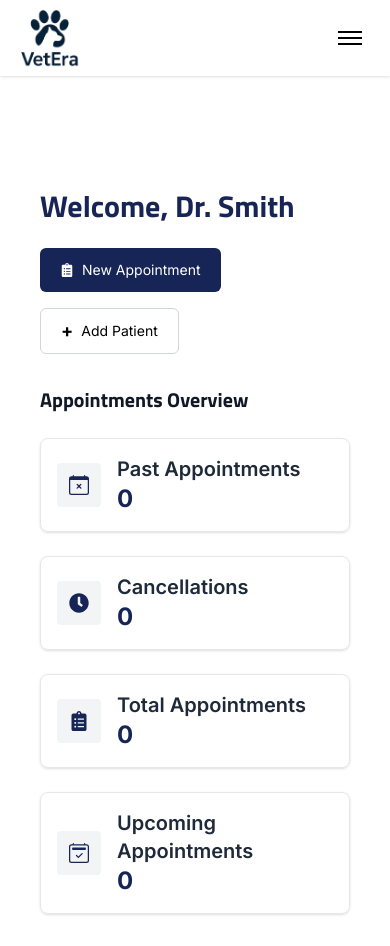
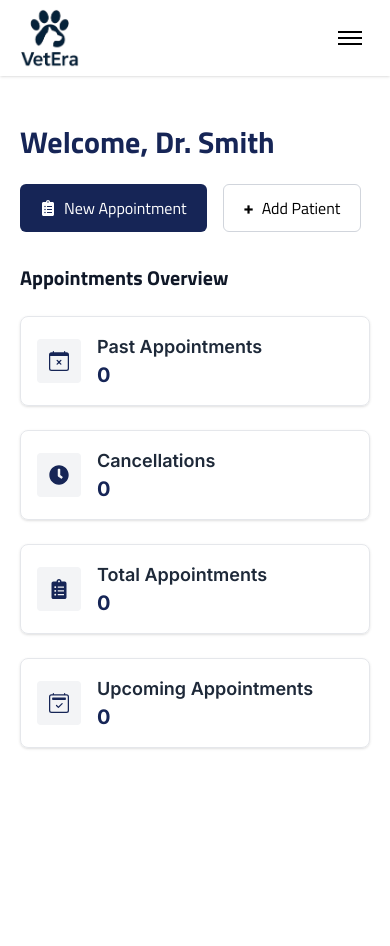
Before and after one commit to tarunmalik330/vet-era-new, a Next.js app: page /appointments/overview in a window 390 px wide. After the commit the page ends 844 px from the top, so only its background shows below. Built offline with nearby package versions, Linux system fonts and the light colour scheme.

Commit message:
change responsive view

```diff
--- a/src/app/globals.css
+++ b/src/app/globals.css
@@ -64,3 +64,17 @@
   animation: typewriter-loop 9s steps(30, end) infinite,
     blinkCaret 0.9s step-end infinite;
 }
+/* =-=-=-=-=-=-=-=scrolllbar=-=-=-=-=-=-=-= */
+/* Style the scrollbar track */
+::-webkit-scrollbar {
+  width: 12px;
+  height: 12px;
+}
+::-webkit-scrollbar-track {
+  background: #f1f1f1;
+}
+::-webkit-scrollbar-thumb {
+  background-color: #001f3f;
+  border-radius: 10px;
+  border: 3px solid #f1f1f1;
+}
--- a/src/app/layout.js
+++ b/src/app/layout.js
@@ -2,6 +2,7 @@
 import { ToastContainer } from "react-toastify";
 import "react-toastify/dist/ReactToastify.css";
 import "./globals.css";
+import Header from "@/components/common/Header";
 
 export const metadata = {
   title: "VetEra – Your Pet's Health Companion",
@@ -48,11 +49,10 @@
 
 export default function RootLayout({ children }) {
   return (
-   <html lang="en">
+    <html lang="en">
       <body>
-        <AppointmentsProvider>
-          {children}
-        </AppointmentsProvider>
+        <Header />
+        <AppointmentsProvider>{children}</AppointmentsProvider>
         <ToastContainer position="top-right" autoClose={3000} />
       </body>
     </html>
--- a/src/app/page.js
+++ b/src/app/page.js
@@ -1,7 +1,6 @@
 "use client";
 import { useEffect, useState } from "react";
 import { useRouter } from "next/navigation";
-import Header from "@/components/common/Header";
 import Services from "@/components/home/Services";
 
 const HomePage = () => {
@@ -13,7 +12,7 @@
     if (!loggedIn) {
       router.replace("/login");
     } else {
-      setIsAuthenticated(true); // allow page to render
+      setIsAuthenticated(true);
     }
   }, [router]);
 
@@ -21,7 +20,6 @@
 
   return (
     <div>
-      <Header />
       <Services />
     </div>
   );
--- a/src/components/appointments/Overview.jsx
+++ b/src/components/appointments/Overview.jsx
@@ -4,14 +4,10 @@
 import { FaClipboardList, FaClock } from "react-icons/fa";
 import { BsCalendar2Check, BsCalendarX } from "react-icons/bs";
 import Link from "next/link";
-import Header from "../common/Header";
 
 const Overview = () => {
   const { appointments } = useAppointments();
-
-  // Get current date and categorize appointments
   const now = new Date();
-
   const total = appointments.length;
   const cancelled = appointments.filter((a) => a.status === "Cancelled").length;
   const upcoming = appointments.filter(
@@ -22,40 +18,34 @@
   ).length;
 
   return (
-    <div>
-      <Header />
-      <div className="max-w-[760px] rounded-xl mx-auto bg-white py-8 mt-20">
-        <div className="mb-8 px-10">
+      <div className="max-w-[760px] rounded-xl mx-auto bg-white py-8 mt-4 lg:mt-20">
+        <div className="mb-8 px-5 md:px-10">
           <h1 className="text-3xl md:text-4xl font-bold text-blue-950 mb-6 font-titillium">
             Welcome, Dr. Smith
           </h1>
           <div className="flex flex-wrap gap-4">
             <Link href="/appointments/schedule">
-              <button className="bg-blue-950 text-white px-5 py-3 rounded-md flex items-center space-x-2 text-sm duration-300 hover:bg-blue-900">
+              <button className="bg-blue-950 text-white px-5 py-3 rounded-md flex items-center space-x-2 text-base duration-300 cursor-pointer font-titillium">
                 <FaClipboardList />
                 <span>New Appointment</span>
               </button>
             </Link>
-            <button className="border border-gray-300 px-5 py-2 rounded-md flex items-center space-x-2 text-sm hover:bg-gray-100">
+            <button className="border font-titillium font-medium border-gray-300 px-5 py-2 rounded-md flex items-center space-x-2 text-base hover:bg-gray-100 cursor-pointer transition-all ease-linear duration-300">
               <span className="text-lg font-bold">+</span>
               <span>Add Patient</span>
             </button>
           </div>
         </div>
-
-        {/* Appointments Overview */}
-        <div className="px-10">
+        <div className="px-5">
           <h2 className="text-xl font-bold text-gray-900 mb-6 font-titillium">
             Appointments Overview
           </h2>
           <div className="grid grid-cols-1 sm:grid-cols-2 mb-6 gap-6">
-            {/* Past Appointments */}
             <OverviewCard
               title="Past Appointments"
               value={past}
               Icon={BsCalendarX}
             />
-            {/* Cancellations */}
             <OverviewCard
               title="Cancellations"
               value={cancelled}
@@ -63,13 +53,11 @@
             />
           </div>
           <div className="grid grid-cols-1 sm:grid-cols-2 gap-6">
-            {/* Total Appointments */}
             <OverviewCard
               title="Total Appointments"
               value={total}
               Icon={FaClipboardList}
             />
-            {/* Upcoming Appointments */}
             <OverviewCard
               title="Upcoming Appointments"
               value={upcoming}
@@ -78,7 +66,6 @@
           </div>
         </div>
       </div>
-    </div>
   );
 };
 
@@ -88,8 +75,8 @@
       <Icon className="text-blue-950 text-xl" />
     </div>
     <div>
-      <p className="text-xl font-semibold text-gray-800">{title}</p>
-      <p className="text-2xl font-bold text-blue-950">{value}</p>
+      <p className="text-lg md:text-xl font-semibold text-gray-800">{title}</p>
+      <p className="text-xl md:text-2xl font-bold text-blue-950">{value}</p>
     </div>
   </div>
 );
--- a/src/components/appointments/ScheduleAppointment.jsx
+++ b/src/components/appointments/ScheduleAppointment.jsx
@@ -184,7 +184,7 @@
 
           <button
             type="submit"
-            className="bg-blue-950 text-white cursor-pointer px-6 py-2 rounded hover:bg-transparent hover:text-black border hover:border-blue-950 transition"
+            className="bg-dark-blue text-white cursor-pointer px-6 py-2 rounded border hover:border-blue-950 transition-all ease-linear duration-300 hover:bg-dark-blue/90"
           >
             Confirm Appointment
           </button>
--- a/src/components/common/Header.jsx
+++ b/src/components/common/Header.jsx
@@ -16,14 +16,14 @@
   };
 
   return (
-    <header className="md:py-5 py-2 shadow">
+    <div className="md:py-5 py-2 shadow">
       <div className="container xl:max-w-[1140px] 2xl:max-w-[1440px] mx-auto xl:px-0 px-5 w-full">
         <nav className="flex items-center justify-between">
           <Link href="/" className="relative">
             <img src="/assets/images/png/logo.png" alt="logo" width={60} height={50} />
           </Link>
           <div
-            className={`flex items-center md:flex-row flex-col md:static fixed duration-300 md:h-auto  ${
+            className={`flex items-center md:flex-row flex-col md:static z-50 fixed transition-all ease-linear duration-300 md:h-auto  ${
               isOpen
                 ? "right-0 top-0 w-screen h-screen justify-center bg-white"
                 : "right-[-100%] top-0"
@@ -36,7 +36,7 @@
                     <Link
                       onClick={() => setIsOpen(false)}
                       href={obj.href}
-                      className="text-black font-medium font-titillium !leading-[150%] capitalize md:text-lg text-[4vw] relative nav_link"
+                      className="text-black font-medium font-titillium !leading-[150%] capitalize text-xl md:text-lg relative nav_link"
                     >
                       {obj.link}
                     </Link>
@@ -47,7 +47,7 @@
           </div>
           <button
             onClick={toggleMenu}
-            className="flex flex-col items-center justify-center w-10 h-10 focus:outline-none md:hidden cursor-pointer"
+            className="flex flex-col items-center z-[60] relative justify-center w-10 h-10 focus:outline-none md:hidden cursor-pointer"
           >
             <span
               className={`block w-6 h-0.5 bg-black transition-transform duration-300 ${
@@ -67,7 +67,7 @@
           </button>
         </nav>
       </div>
-    </header>
+    </div>
   );
 };
 
--- a/src/components/home/Services.jsx
+++ b/src/components/home/Services.jsx
@@ -4,7 +4,7 @@
 
 const Services = () => {
   return (
-    <div className="md:mt-20 mt-10">
+    <div className="md:my-20 my-10">
       <div className="container xl:max-w-[1140px] 2xl:max-w-[1440px] w-full xl:px-0 px-5 mx-auto">
         <h1 className="text-4xl sm:text-5xl lg:text-5xl xl:text-6xl font-semibold mb-2 text-center text-blue-950 font-titillium">
           Welcome to VetEra
@@ -16,13 +16,13 @@
         <div className="flex gap-4 md:mb-12 mb-8 justify-center flex-wrap">
           <Link
             href="/appointments/schedule"
-            className="bg-blue-950 text-white font-titillium hover:text-black cursor-pointer px-6 py-2 rounded hover:bg-transparent transition border border-transparent hover:border-blue-950 text-sm md:text-base sm:py-1 duration-300"
+            className="bg-blue-950 text-white font-titillium cursor-pointer px-6 py-3 rounded transition-all ease-linear border border-transparent hover:bg-dark-blue/90 text-base md:text-xl duration-300"
           >
             Schedule Appointment
           </Link>
           <Link
             href="/appointments/view"
-            className="bg-white text-black font-titillium hover:text-white px-6 py-2 rounded cursor-pointer hover:bg-blue-950 transition text-sm md:text-base sm:py-1 duration-300"
+            className="bg-white text-black border border-solid border-black font-titillium hover:text-white px-6 py-3 rounded cursor-pointer hover:bg-blue-950 transition-all ease-linear text-base md:text-xl duration-300"
           >
             View Appointments
           </Link>
```
Also changed, not shown: src/components/appointments/ViewAppointments.jsx (+6 -10 lines).
